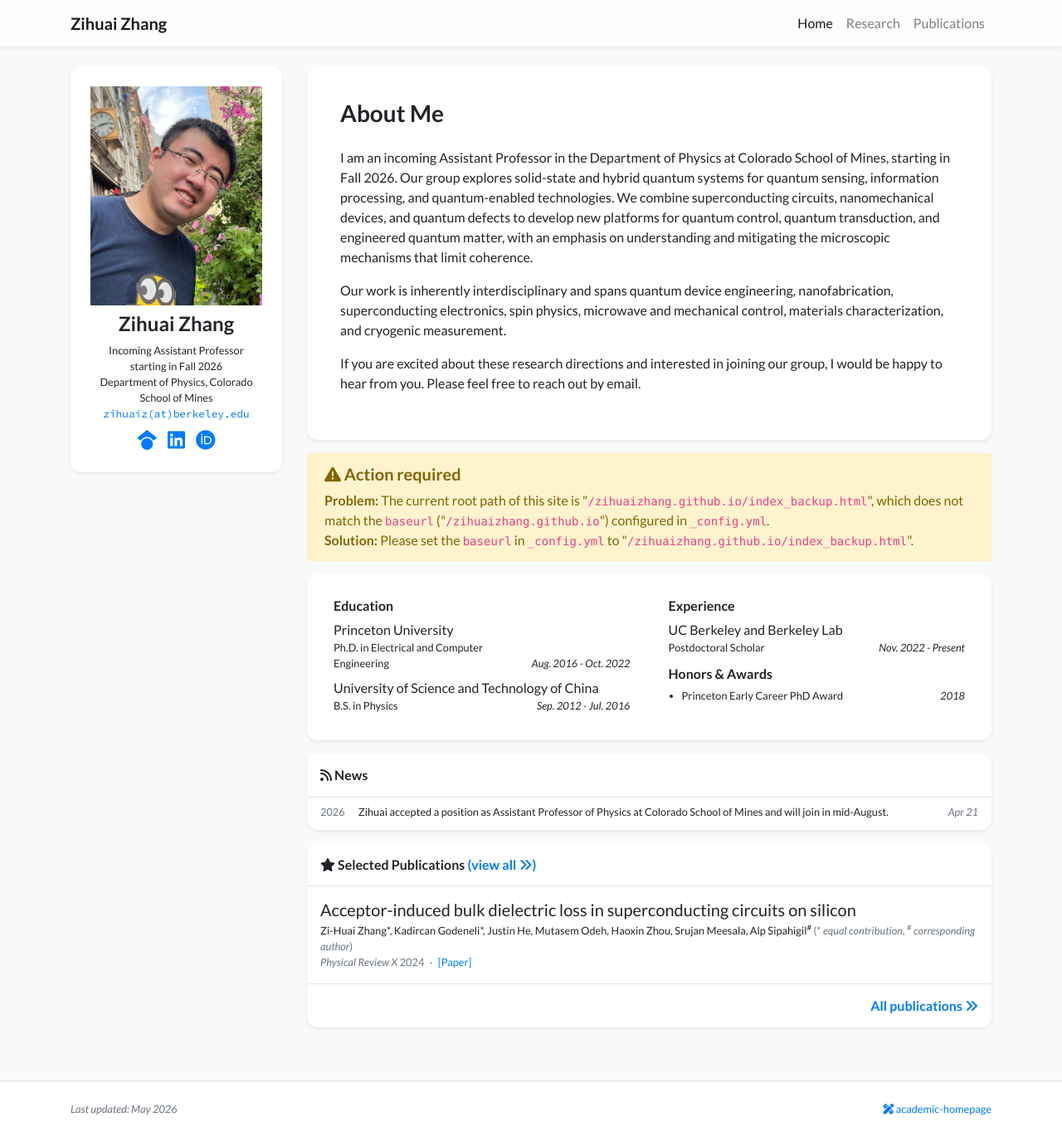
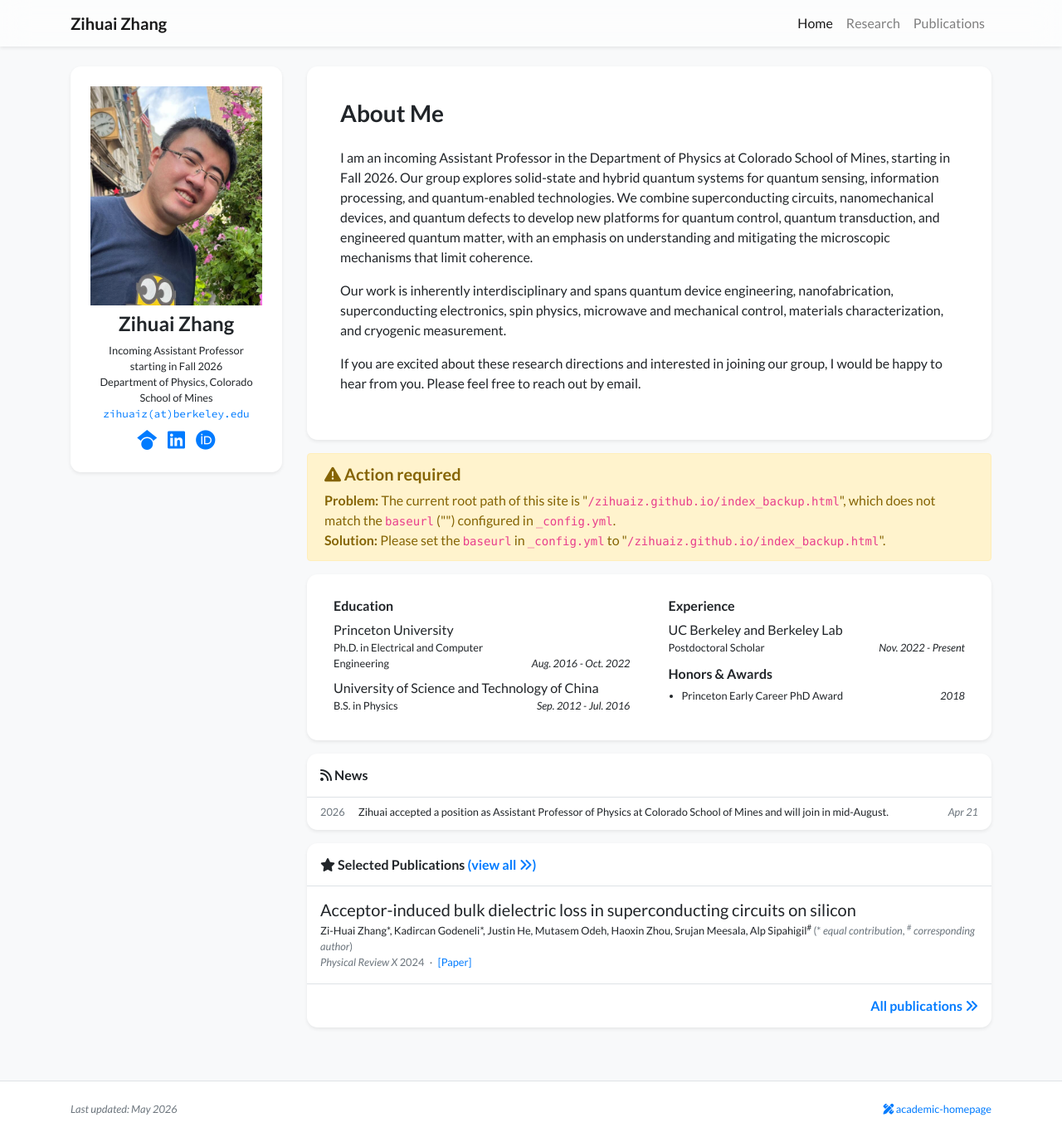
Before and after one commit to zihuaiz/zihuaiz.github.io, a Jekyll site: the page built from index_backup.html, in a window 1280 px wide and 1370 px high. Shown: the whole window at 83% size. Built offline with Jekyll 4.4.1, drawn with Linux system fonts in a browser that asks for light colours; nearby versions of some CDN libraries; a style sheet for code colours, icons or effects is not loaded.

Commit message:
Update _config.yml

```diff
--- a/_config.yml
+++ b/_config.yml
@@ -13,7 +13,7 @@
 # you will see them accessed via {{ site.title }}, {{ site.email }}, and so on.
 # You can create any custom variable you would like, and they will be accessible
 # in the templates via {{ site.myvariable }}.
-baseurl: "/zihuaizhang.github.io" # the subpath of your site, e.g. /blog
+baseurl: "" # the subpath of your site, e.g. /blog
 
 # Build settings
 markdown: kramdown
```
